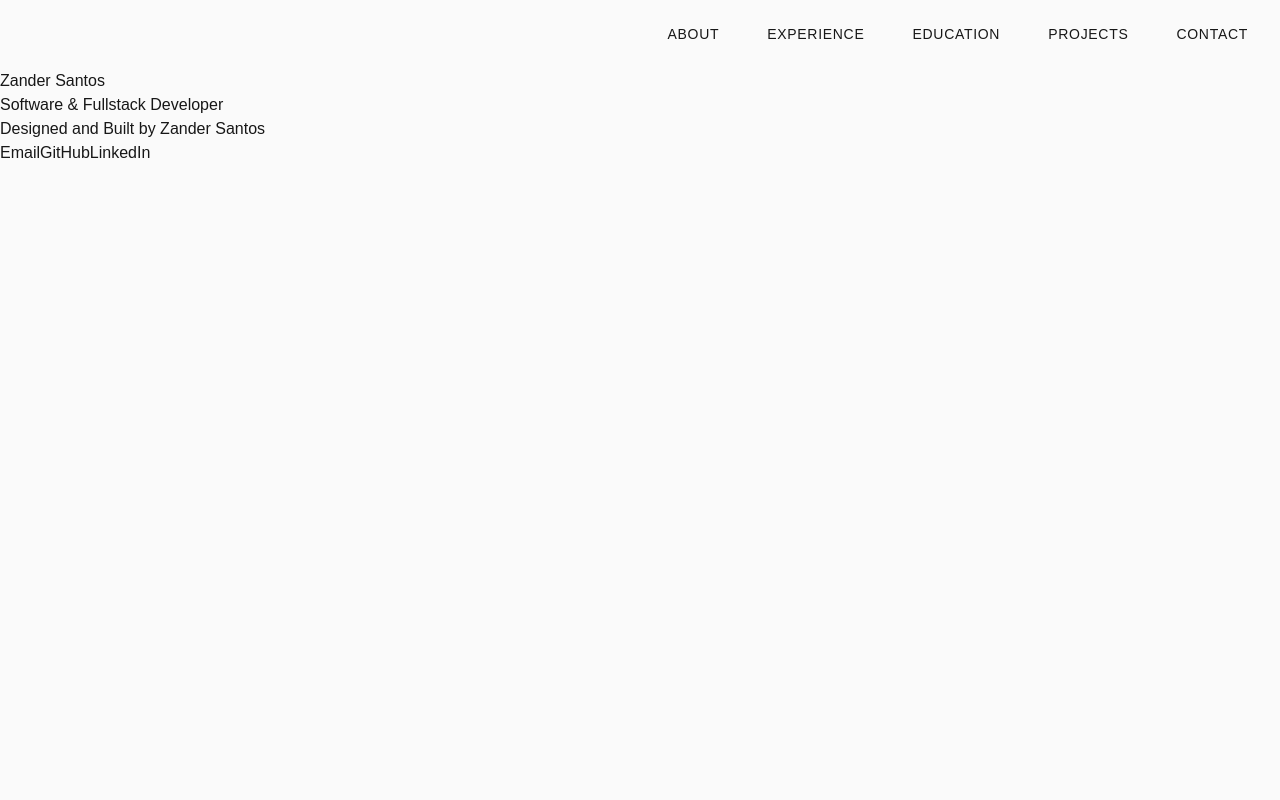
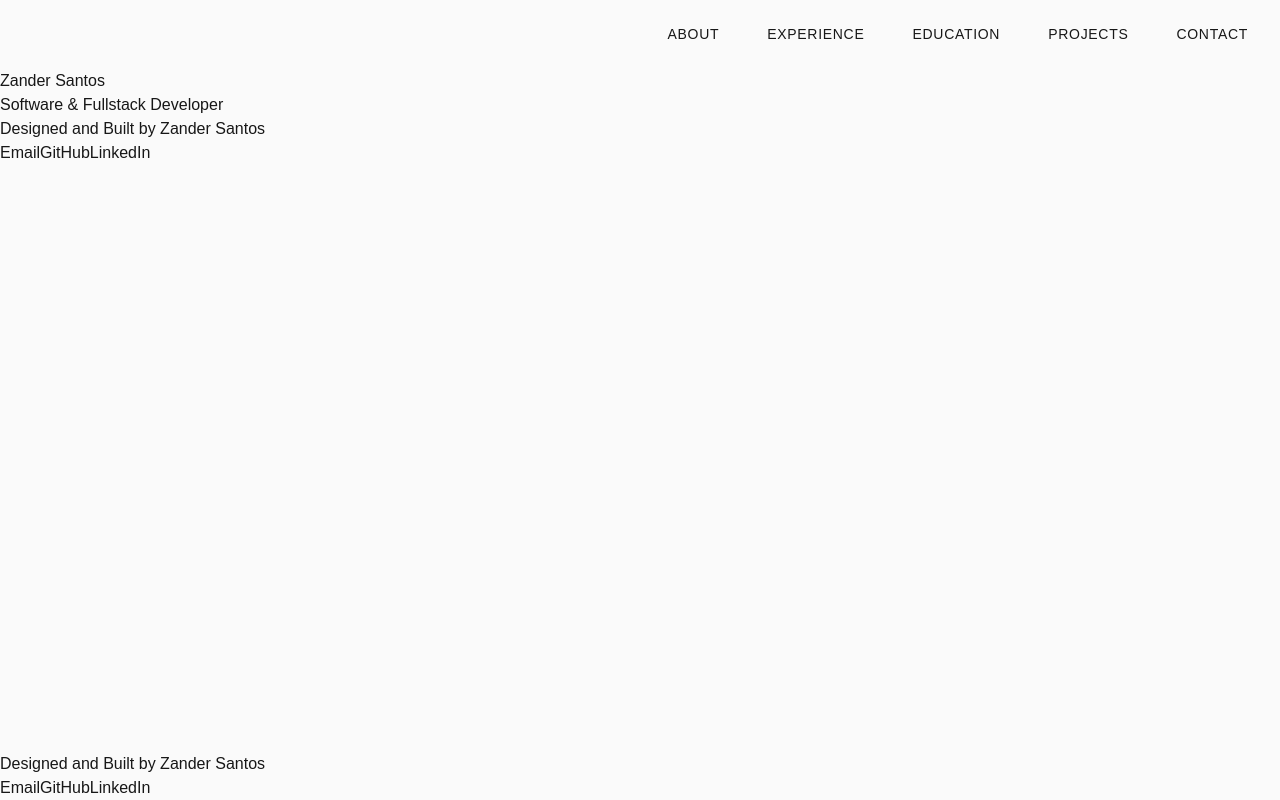
Before and after one commit to zandersantos/zander-santos-portfolio, a Next.js app in the folder zander-santos-portfolio/: page / in a window 1280 px wide. Built offline with nearby package versions, Linux system fonts and the light colour scheme.

Commit message:
Moved the Footer into the Root Layout

```diff
--- a/zander-santos-portfolio/app/layout.tsx
+++ b/zander-santos-portfolio/app/layout.tsx
@@ -1,6 +1,7 @@
 import Header from "@/components/Header";
 import { Metadata } from "next";
 import "./globals.css";
+import Footer from "@/components/Footer";
 
 export const metadata: Metadata = {
   title: "Zander Santos | Developer Portfolio",
@@ -15,9 +16,12 @@
 }>) {
   return (
     <html lang="en">
-      <body className="min-h-full flex flex-col">
+      <body className="min-h-screen flex flex-col">
         <Header/>
-        {children}
+          {children}
+        <div className="mt-auto">
+          <Footer />
+        </div>
       </body>
     </html>
 
```
